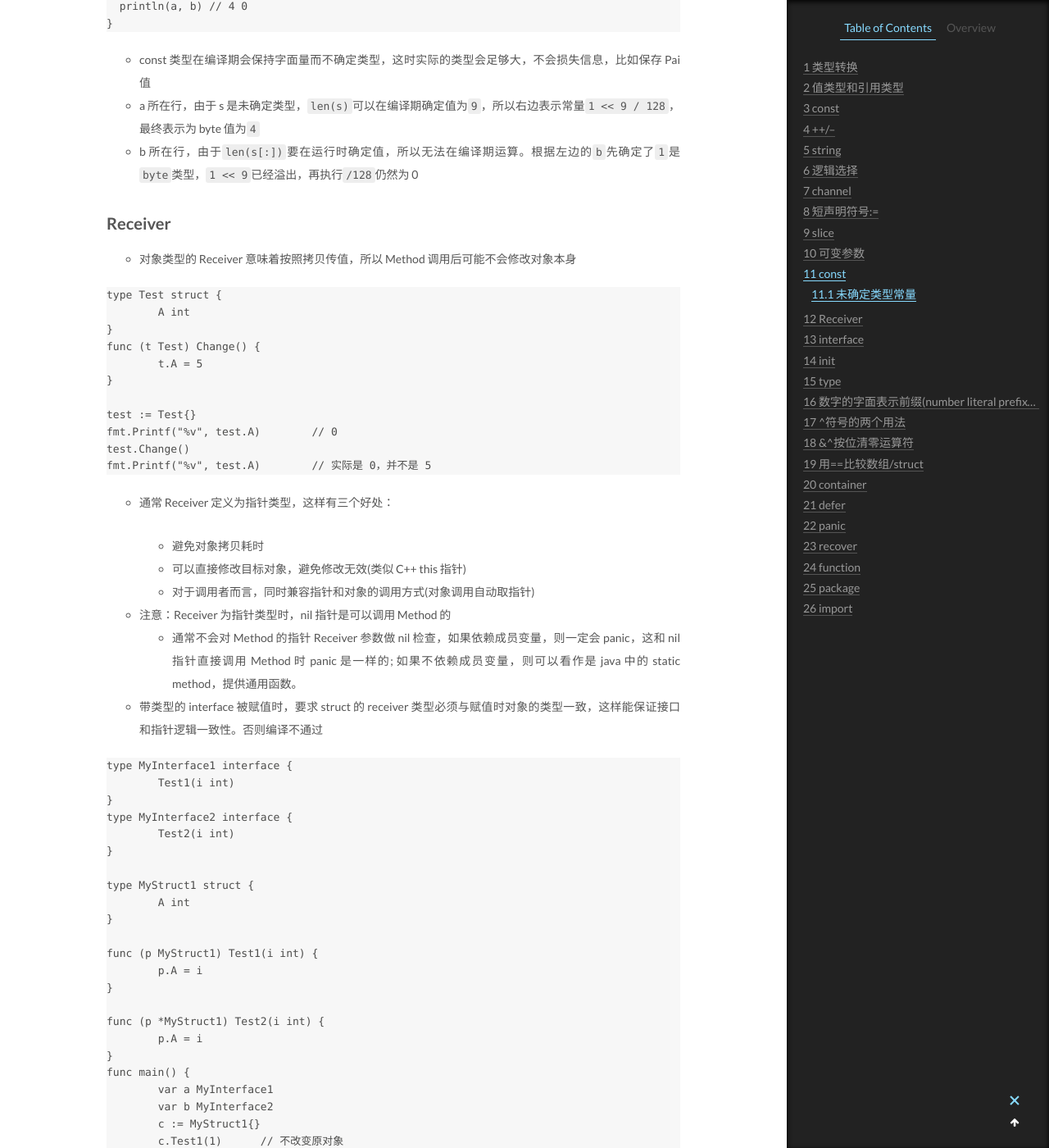
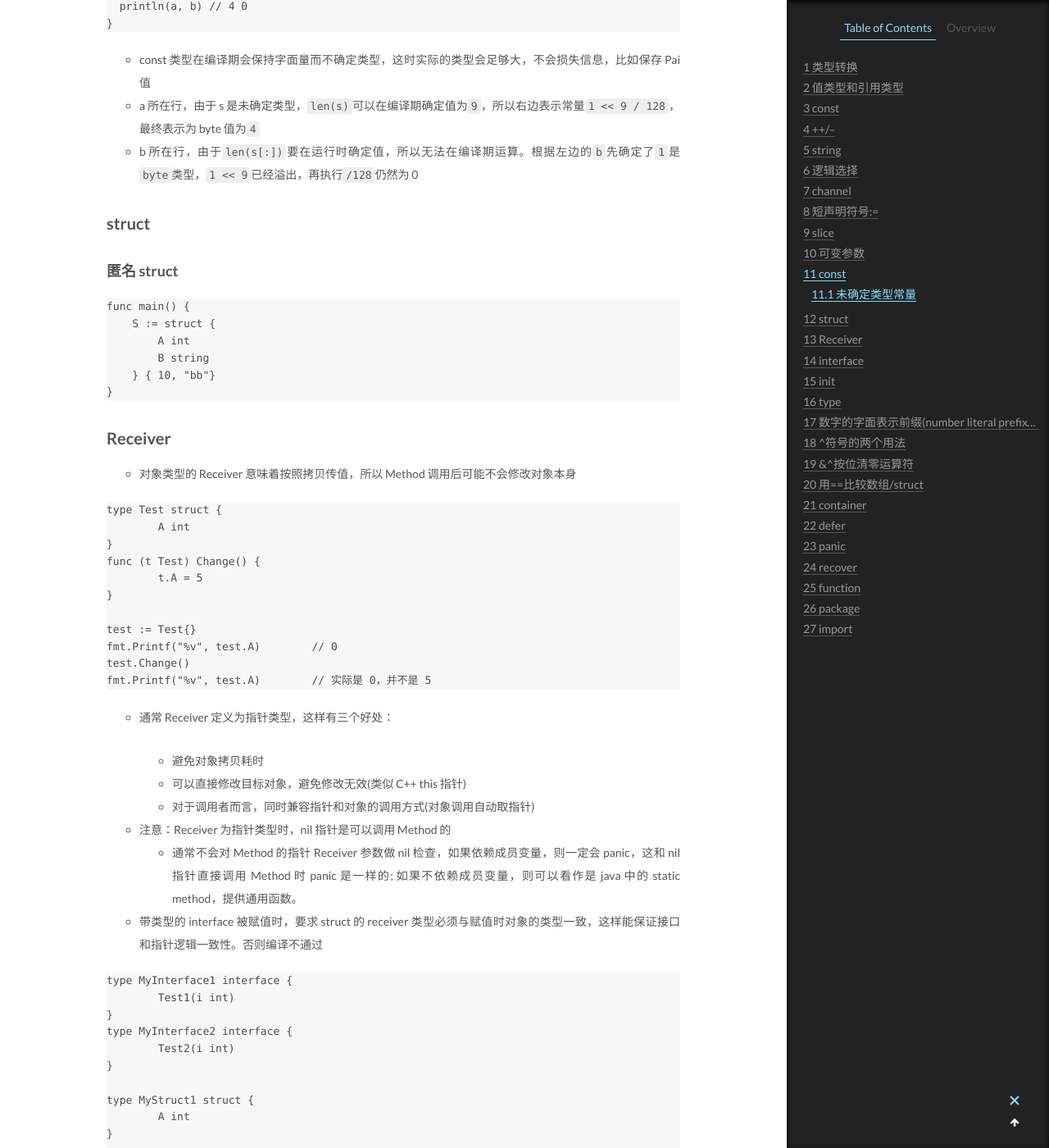
Before and after one commit to CodeHunter2006/CodeHunter2006.github.io, a Jekyll site: the page built from _posts/2018-11-28-Go_Syntax.md, in a window 1280 px wide and 1400 px high, scrolled down 9221 px. Shown: the whole window at 82% size. Built offline with Jekyll 4.4.1, drawn with Linux system fonts in a browser that asks for light colours.

Commit message:
[doc]: add contents.

````diff
--- a/_posts/2018-11-28-Go_Syntax.md
+++ b/_posts/2018-11-28-Go_Syntax.md
@@ -397,6 +397,19 @@ func main() {
 - const 类型在编译期会保持字面量而不确定类型，这时实际的类型会足够大，不会损失信息，比如保存 Pai 值
 - a 所在行，由于 s 是未确定类型，`len(s)`可以在编译期确定值为`9`，所以右边表示常量`1 << 9 / 128`，最终表示为 byte 值为`4`
 - b 所在行，由于`len(s[:])`要在运行时确定值，所以无法在编译期运算。根据左边的`b`先确定了`1`是`byte`类型，`1 << 9`已经溢出，再执行`/128`仍然为 0
+
+## struct
+
+### 匿名 struct
+
+```Go
+func main() {
+    S := struct {
+        A int
+        B string
+    } { 10, "bb"}
+}
+```
 
 ## Receiver
 
````
Also changed, not shown: _posts/2019-01-23-Redis_CachePenetration.md (+52 -32 lines), _posts/2020-06-01-Fitness_Record.md (+2 -0 lines).
